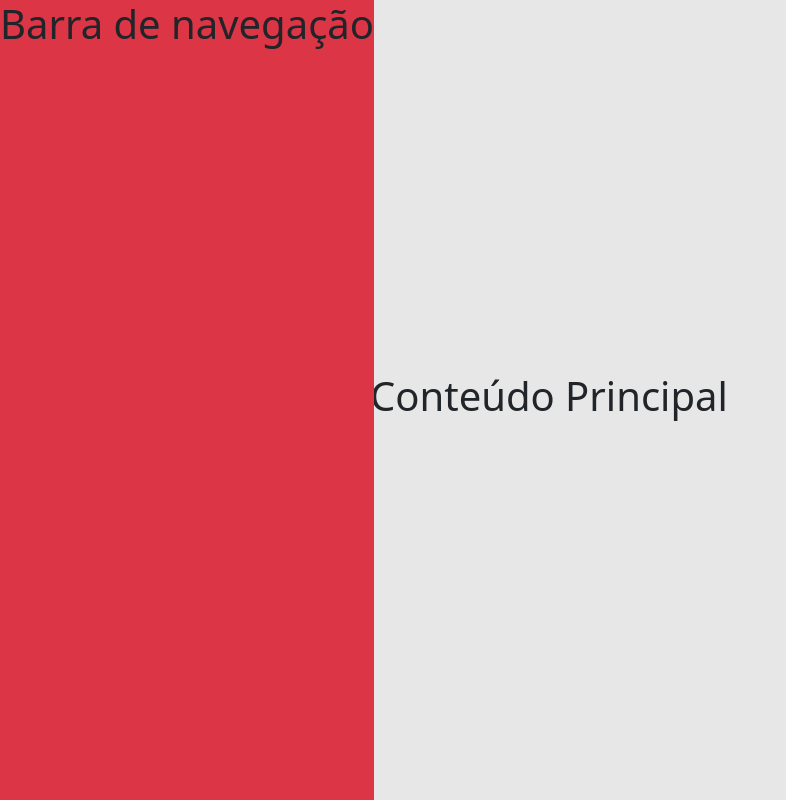
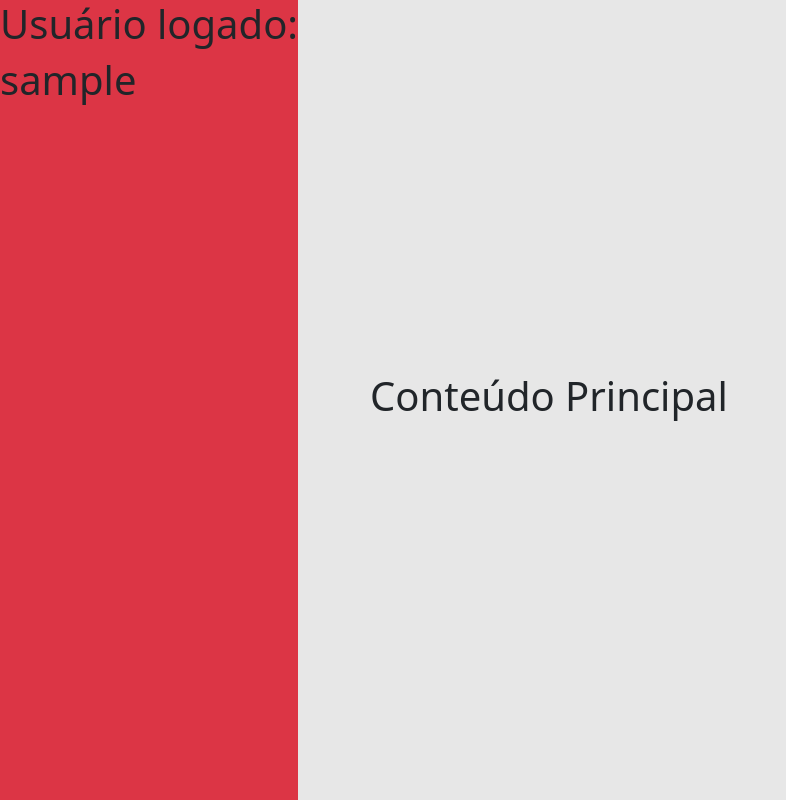
Before and after one commit to Matheustarga/MINHA-LOJA, a React (Vite) app in the folder client/: page /home in a window 1280 px wide. Shown: the whole page, without its empty margins (0-786 px from the left). Built offline with nearby package versions, Linux system fonts and the light colour scheme; sample sign-in values are in the browser's storage.

Commit message:
criando contexts

```diff
--- /dev/null
+++ b/client/src/contexts/UserContext.jsx
@@ -0,0 +1,41 @@
+//Importando o hook de criar o contexto
+import { createContext, useState, useEffect, Children } from "react";
+
+//Criando o contexto de autorização
+export const AuthContext = createContext()
+
+//Cria o provider do contexto
+//Provider = fornece as informações para os componentes filhos
+export const AuthProvider = ({children}) => {
+    //State pra guardar o nome do usuário logado no momento
+    const [usuarioNome, setUsuarioNome] = useState("");
+
+    //Quando o componente é renderizado, busca no localStorage usuario atual, se não tiver nenhum define como Visitante
+    useEffect(() =>{
+        const nomeAtual = localStorage.getItem("userName") || "Visitante";
+        setUsuarioNome(nomeAtual);
+
+    },[])
+
+    //função para receber as informações login, e guardar no localStorage
+    const login = (data) => {
+        console.log("Usuário logado:",data)
+        localStorage.setItem("id",data.id)
+        localStorage.setItem("userName",data.nome)
+        localStorage.setItem("email",data.email)
+        localStorage.setItem("imagemPerfil",data.imagemUrl)
+        setUsuarioNome(data.nome)
+    }
+
+    //Função para remover as informações login do localStorage e redefinir o nome de usuário para visitante
+    const logout = () => {
+        localStorage.clear();
+        setUsuarioNome("Visitante")
+
+    }
+    return(
+        <AuthContext.Provider value={ {usuarioNome, login , logout} }>
+            { children }
+        </AuthContext.Provider>
+    )
+}
--- a/client/src/hooks/useUsuarios.js
+++ b/client/src/hooks/useUsuarios.js
@@ -1,10 +1,12 @@
 // url da API
 const url = "http://localhost:5000"
 // Importando o hook de useState para controlar as variáveis
-import { useState, useEffect } from "react"
+import { useState, useEffect,useContext } from "react"
+import { AuthContext } from "../contexts/UserContext";
 
 
 export function useVerificaLogin(){
+    const { login } = useContext(AuthContext)
     //Variável para armazenar a lista de usuários
     const [usuarios,setUsuarios] = useState([])
 
@@ -34,6 +36,9 @@ export function useVerificaLogin(){
         //se o usuário existe, verifica se a senha está correta
         if(userToFind != undefined && userToFind.senha == data.senha){
             console.log("Usuário logado: ",userToFind.nome);
+            //passa o usuário logado para o contexto
+
+            login(userToFind)
             return "Login Efetuado com sucesso"
         }
         else{
--- a/client/src/pages/Login.jsx
+++ b/client/src/pages/Login.jsx
@@ -1,4 +1,3 @@
-import React from "react";
 //Importação dos componentes do bootstrap
 import FloatingLabel from "react-bootstrap/FloatingLabel";
 import Container from "react-bootstrap/Container";
@@ -7,21 +6,36 @@ import Col from "react-bootstrap/Col";
 import Button from "react-bootstrap/Button";
 import Form from "react-bootstrap/Form";
 import Alert from "react-bootstrap/Alert";
+
+import { useContext, useEffect, useState } from "react";
+
 //importação icone login
 import { BsSteam } from "react-icons/bs";
 //importando o hook para verificar o login, vindo de useUsuarios
 import { useVerificaLogin } from "../hooks/useUsuarios";
 //Importando a função useForm do pacote react-hook-form
 import { useForm } from "react-hook-form";
+//Importando o useState para tratar de variáveis
+// import {useState} from "react"
+//import { useContext,useEffect,useState } from 'react';
+//importação do Navigate para transitar entra as páginas
 
-//Importando o useState para tratar de variáveis
-import {useState} from "react"
-//importação do Navigate para transitar entra as páginas
 import { useNavigate } from "react-router-dom";
+//Importa as informações do contexto autenticação de usuário
+import { AuthContext } from "../contexts/UserContext";
+
+
 
 
 
 const Login = () => {
+  //Usa as variaveis de contexto do usuario
+  const {logout } = useContext(AuthContext)
+  //assim que entrar na pagina, o localStorage é resetado
+    useEffect(() =>{
+        logout();
+    },[])
+
   const navigate = useNavigate()
   //register = cria um objeto com os valores retirados dos inputs
   //handleSubmit = envia os dados do formulario, caso dê erro ou sucesso
--- a/client/src/pages/RotasProtegidas.jsx
+++ b/client/src/pages/RotasProtegidas.jsx
@@ -1,11 +1,17 @@
 import React from 'react'
 import { Outlet,Navigate } from 'react-router-dom'
 import Container from 'react-bootstrap/Container';
+//importanto as informações do contexto autenticação de usuário
+import { AuthContext } from "../contexts/UserContext";
+import { useContext } from "react";
+
+
+
+
 const RotasProtegidas = () => {
-  //Variável para saber se está logado ou não
-  const estaLogado = true;
-  //caso não esteja, redireciona para tela de login
-  if(!estaLogado){
+  //pega a variavel de usuario nome para saber se tem alguem logado
+  const {usuarioNome} = useContext(AuthContext);
+  if(usuarioNome === "Visitante"){
     return <Navigate to="/login"/>
   }
 
@@ -13,7 +19,9 @@ const RotasProtegidas = () => {
     <div className='App d-flex'>
       {/* Barra de navegação lateral */}
       <div className='position-fixed top-0 start-0 min-vh-100 bg-danger'>
-        <h1>Barra de navegação</h1>
+        <h1>Usuário logado:</h1>
+        <h1>{usuarioNome}</h1>
+
       </div>
       {/* Conteudo principal, dependendo de qual rota está */}
       <div className='d-flex flex-column min-vh-100 flex-grow-1 p-2 justify-content-center' style={{marginLeft:"350px"}}>
```
Also changed, not shown: client/src/main.jsx (+5 -3 lines).
